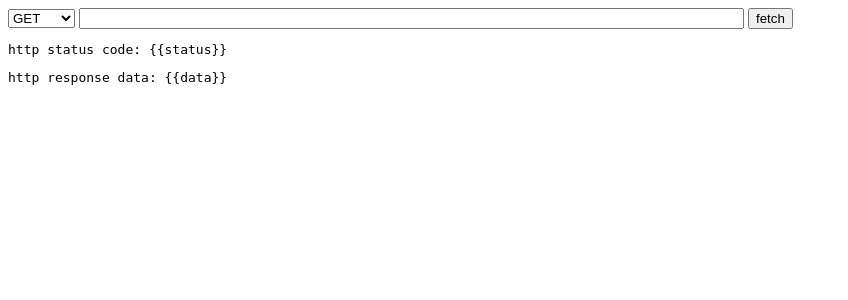
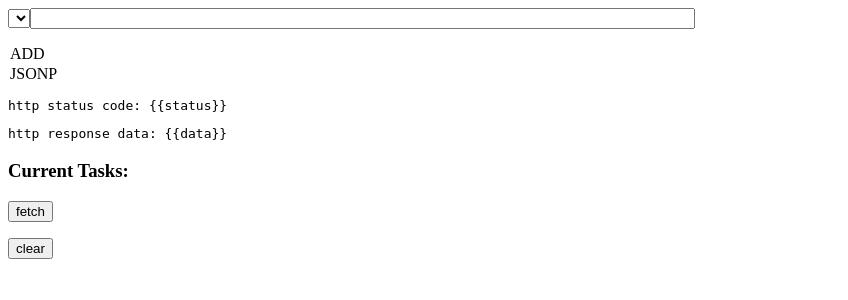
Before and after one commit to cooper09/slimpickings, a PHP site: page /client/index.html in a window 1280 px wide. Shown: the top 300 px of the page, without its empty margins (0-848 px from the left). Run offline with PHP 8.4, Linux system fonts and the light colour scheme; lists and menus that the app fills with data are empty; some libraries are stand-ins or nearby versions.

Commit message:
now we're cooking

```diff
--- a/client/index.html
+++ b/client/index.html
@@ -9,20 +9,34 @@
   <body>
     <div ng-controller="FetchCtrl">
       <select ng-model="method">
-        <option>GET</option>
+
+      <h3>New Tasks</h3>
+      <input type="text" ng-model="url" size="80"/>
+      <p></p>
+       <option>ADD</option>
         <option>JSONP</option>
       </select>
-      <input type="text" ng-model="url" size="80"/>
-      <button id="fetchbtn" ng-click="fetch()">fetch</button><br>
 
       <pre>http status code: {{status}}</pre>
       <pre>http response data: {{data}}</pre>
 
-         <li ng-repeat="task in data">
+      <h3>Current Tasks:</h3> <button id="fetchbtn" ng-click="fetch()">fetch</button><br>
+        <li ng-repeat="task in data">
+            <span> <a href="" ng-click="cancel()">task: {{task.task}}</a></span>
+        </li>
 
-                    <span>task: {{task}}</span>
-                </li>
+    <p></p>
+        <button id="fetchbtn" ng-click="clear()">clear</button><br>
 
+
+         <p></p>
+
+  <li ng-repeat="task in data">
+    Clear: <input type="checkbox" ng-model="checked" ng-init="checked=true" /><br/>
+    <span ng-if="checked" class="animate-if">
+        <span> <a href="" ng-click="cancel()">task: {{task.task}}</a></span>
+    </span>
+     </li>
     </div>
   </body>
 </html>
--- a/client/script.js
+++ b/client/script.js
@@ -2,14 +2,18 @@ function FetchCtrl($scope, $http, $templateCache) {
   $scope.method = 'GET';
   $scope.url = 'http-hello.html';
   $scope.test = 'fish pies';
+  $scope.done = "true";
 
   $scope.fetch = function() {
     $scope.code = null;
     $scope.response = null;
 
-    $http.jsonp('http://sonyainc.net/json/get_todo_data.php?format=jsonp&callback=JSON_CALLBACK').success(function(data) {
+    $http.jsonp('http://sonyainc.net/json/get_todo_data.php?format=jsonp&callback=JSON_CALLBACK').success(function(data, status) {
+    //$http.jsonp('http://10.10.27.40:8888/slimphp/test?format=jsonp&callback=JSON_CALLBACK').success(function(data) {
         $scope.data = data;
-        alert("what have we got: "+ $scope.data );
+        $scope.status = status;
+
+        //alert("what have we got: "+ $scope.data );
     }).
       error(function(data, status) {
         $scope.data = data || "Request failed";
@@ -21,4 +25,13 @@ function FetchCtrl($scope, $http, $templateCache) {
     $scope.method = method;
     $scope.url = url;
   };
-}
+
+   $scope.clear = function() {
+    alert("Clear the Deck!!!");
+   }
+
+   $scope.cancel = function() {
+    alert("Todo Done!!!");
+    $scope.done = "true";
+   }
+}//end FetchCtrl
--- a/index.php
+++ b/index.php
@@ -45,6 +45,7 @@ $app->get('/test', function () {
         $data = $stmt->fetchAll(PDO::FETCH_OBJ);
         $db = null;
         echo '{"JSON_CALLBACK": ' . json_encode($data) . '}';
+        return json_encode($data);
     } catch(PDOException $e) {
         echo '{"error":{"text":'. $e->getMessage() .'}}';
     }
```
